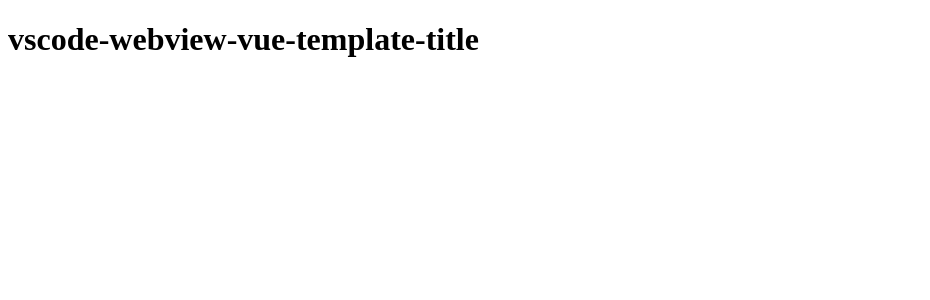
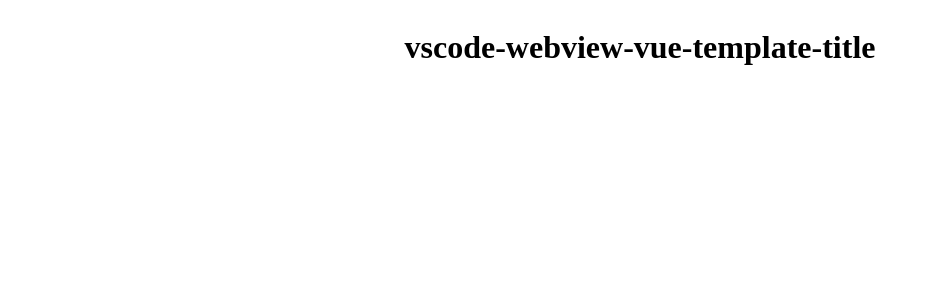
Before and after one commit to howcasperwhat/vscode-webview-vue-template, a Vue app: page / in a window 1280 px wide. Shown: the top 300 px of the page, without its empty margins (0-930 px from the left). Built offline with nearby package versions, Linux system fonts and the light colour scheme.

Commit message:
chore: update

```diff
--- a/src/App.vue
+++ b/src/App.vue
@@ -2,5 +2,15 @@
 </script>
 
 <template>
-  <h1>vscode-webview-vue-template-title</h1>
+  <div class="container">
+    <h1>vscode-webview-vue-template-title</h1>
+  </div>
 </template>
+
+<style>
+.container {
+  display: flex;
+  align-items: center;
+  justify-content: center;
+}
+</style>
--- a/vite.config.ts
+++ b/vite.config.ts
@@ -1,17 +1,17 @@
-import vscode from '@tomjs/vite-plugin-vscode'
-import vue from '@vitejs/plugin-vue'
+import VSCode from '@tomjs/vite-plugin-vscode'
+import Vue from '@vitejs/plugin-vue'
 import { defineConfig } from 'vite'
 
 export default defineConfig({
   plugins: [
-    vue({
+    Vue({
       template: {
         compilerOptions: {
           isCustomElement: (tag: string) => tag.startsWith('vscode-'),
         },
       },
     }),
-    vscode({
+    VSCode({
       webview: {},
     }),
   ],
```
Also changed, not shown: tsconfig.json (+5 -5 lines).
